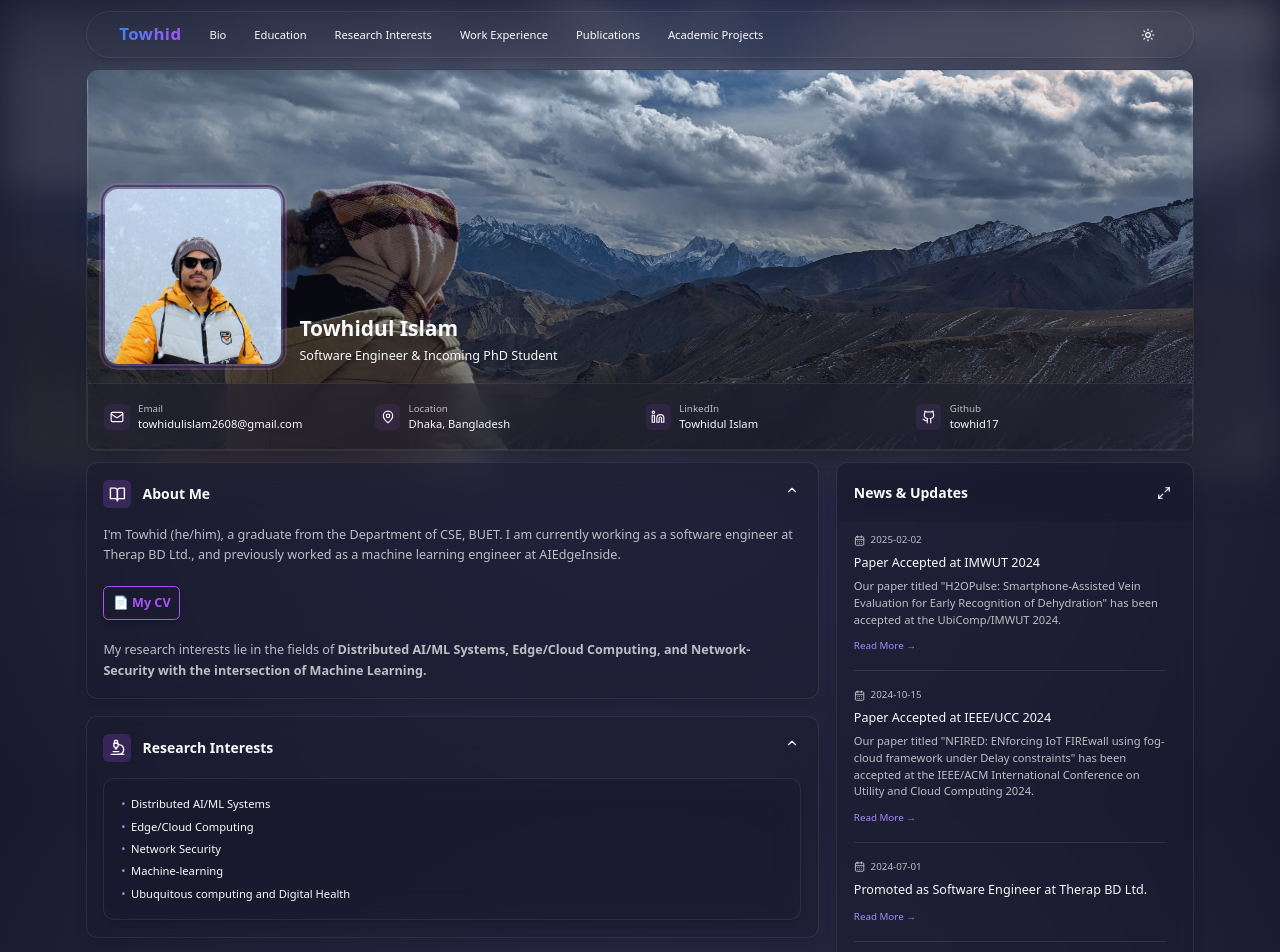
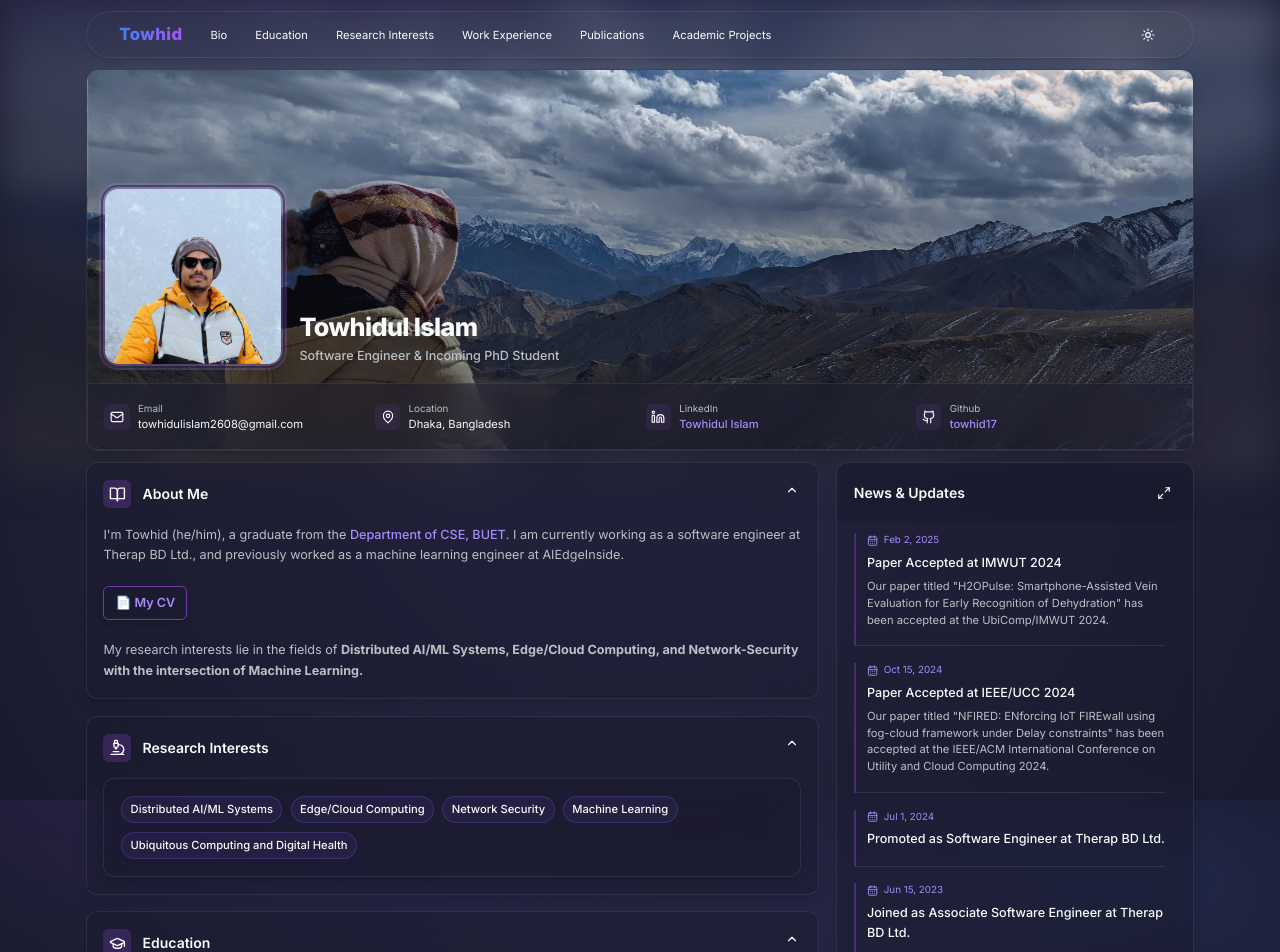
Before and after one commit to towhid17/towhid17.github.io, a React (Vite) app: page / in a window 1280 px wide. Shown: the top 952 px of the page. Built offline with nearby package versions, Linux system fonts and the light colour scheme.

Commit message:
Improve design: typography, chips, timeline news, fixes

```diff
--- a/index.html
+++ b/index.html
@@ -4,7 +4,11 @@
     <meta charset="UTF-8" />
     <link rel="icon" type="image/svg+xml" href="/images/profile/icon.png" />
     <meta name="viewport" content="width=device-width, initial-scale=1.0" />
-    <title>Towhid</title>
+    <meta name="description" content="Towhidul Islam — Software Engineer & Incoming PhD Student. Research interests: Distributed AI/ML Systems, Edge/Cloud Computing, and Network Security." />
+    <title>Towhidul Islam — Software Engineer & Researcher</title>
+    <link rel="preconnect" href="https://fonts.googleapis.com" />
+    <link rel="preconnect" href="https://fonts.gstatic.com" crossorigin />
+    <link href="https://fonts.googleapis.com/css2?family=Inter:wght@400;500;600;700;800&display=swap" rel="stylesheet" />
     <base href="/" />
   </head>
   <body>
--- a/src/components/bio/BioCard.tsx
+++ b/src/components/bio/BioCard.tsx
@@ -4,11 +4,11 @@ export function BioCard() {
   return (
     <div className="space-y-4">
       <p className="text-secondary leading-relaxed text-lg">
-        I'm Towhid (he/him), a graduate from the <a href="https://cse.buet.ac.bd/">Department of CSE, BUET</a>. I am currently working as a software engineer at Therap BD Ltd.,
+        I'm Towhid (he/him), a graduate from the <a className="inline-link" href="https://cse.buet.ac.bd/" target="_blank" rel="noopener noreferrer">Department of CSE, BUET</a>. I am currently working as a software engineer at Therap BD Ltd.,
         and previously worked as a machine learning engineer at AIEdgeInside.
         <br/><br/>
         <a href="https://drive.google.com/file/d/15F8HXNFatHYtv_3mXzWnAKS58jDBpYPy/view?usp=sharing" target="_blank" rel="noopener noreferrer"
-        className="inline-flex items-center gap-2 border border-purple-500 text-purple-500 hover:bg-purple-500 hover:text-white font-semibold px-3 py-2 rounded-lg shadow-md backdrop-blur-md transition duration-300">
+        className="inline-flex items-center gap-2 border border-purple-500/60 text-accent hover:bg-purple-500 hover:text-white font-semibold px-4 py-2 rounded-lg shadow-md backdrop-blur-md transition duration-300">
         📄 My CV
       </a>
         <br/><br/>
--- a/src/components/news/NewsCard.tsx
+++ b/src/components/news/NewsCard.tsx
@@ -48,6 +48,14 @@ const newsItems: NewsItem[] = [
   },
 ];
 
+function formatDate(date: string): string {
+  return new Date(date).toLocaleDateString('en-US', {
+    year: 'numeric',
+    month: 'short',
+    day: 'numeric',
+  });
+}
+
 export function NewsCard() {
   return (
     <ExpandableCard title="News & Updates">
@@ -56,22 +64,26 @@ export function NewsCard() {
           {[...newsItems].reverse().map((item) => (
             <div
               key={item.id}
-              className="group border-b border-white/10 last:border-0 pb-6 last:pb-0"
+              className="group relative pl-4 border-l-2 border-purple-500/30 hover:border-purple-500/70 transition-colors border-b border-b-white/10 last:border-b-0 pb-6 last:pb-0"
             >
-              <div className="flex items-center gap-2 text-sm text-secondary mb-2">
+              <div className="flex items-center gap-2 text-sm text-accent mb-2">
                 <CalendarDays className="w-4 h-4" />
-                <time>{item.date}</time>
+                <time>{formatDate(item.date)}</time>
               </div>
-              <h3 className="text-lg font-medium text-primary group-hover:text-secondary transition-colors">
+              <h3 className="text-lg font-medium text-primary">
                 {item.title}
               </h3>
-              <p className="text-secondary mt-2 mb-3">{item.description}</p>
-              <a
-                href={item.link}
-                className="inline-flex items-center text-accent hover:text-primary text-sm"
-              >
-                Read More →
-              </a>
+              {item.description && (
+                <p className="text-secondary mt-2">{item.description}</p>
+              )}
+              {item.link && item.link !== '#' && (
+                <a
+                  href={item.link}
+                  className="inline-link mt-3 inline-flex items-center text-sm"
+                >
+                  Read More →
+                </a>
+              )}
             </div>
           ))}
         </div>
--- a/src/components/profile/ProfileImage.tsx
+++ b/src/components/profile/ProfileImage.tsx
@@ -19,7 +19,7 @@ export function ProfileImage({ src, alt }: ProfileImageProps) {
         <img
           src={src}
           alt={alt}
-          className="w-64 h-64 rounded-xl object-cover border-2 border-purple-400/30 transition-transform duration-300 group-hover:scale-105"
+          className="w-40 h-40 md:w-64 md:h-64 rounded-xl object-cover border-2 border-purple-400/30 shadow-lg transition-transform duration-300 group-hover:scale-105"
         />
         <div className="absolute inset-0 rounded-xl ring-2 ring-purple-400/20 ring-offset-2 ring-offset-[var(--glass-bg)] transition-opacity duration-300 group-hover:ring-purple-400/40" />
       </div>
--- a/src/components/research/ResearchInterests.tsx
+++ b/src/components/research/ResearchInterests.tsx
@@ -1,22 +1,22 @@
 
 const interests = [
-'Distributed AI/ML Systems',
-'Edge/Cloud Computing',
-'Network Security',
-'Machine-learning',
-'Ubuquitous computing and Digital Health'
+  'Distributed AI/ML Systems',
+  'Edge/Cloud Computing',
+  'Network Security',
+  'Machine Learning',
+  'Ubiquitous Computing and Digital Health',
 ];
 
 export function ResearchInterests() {
   return (
     <div className="glass-card-2 p-6">
-      <ul className="space-y-2 text-primary list-inside">
+      <div className="flex flex-wrap gap-3">
         {interests.map((interest) => (
-          <li key={interest} className="flex items-center gap-2 before:content-['•'] before:text-accent">
-            <span>{interest}</span>
-          </li>
+          <span key={interest} className="chip text-base">
+            {interest}
+          </span>
         ))}
-      </ul>
+      </div>
     </div>
   );
 }
--- a/src/components/resume/Header.tsx
+++ b/src/components/resume/Header.tsx
@@ -18,8 +18,8 @@ export function Header() {
             />
 
             <div className="text-left md:text-left">
-              <h1 className="text-3xl font-bold mb-2">Towhidul Islam</h1>
-              <p className="text-primary text-lg">Software Engineer & Incoming PhD Student</p>
+              <h1 className="text-3xl md:text-4xl font-extrabold tracking-tight mb-2">Towhidul Islam</h1>
+              <p className="text-secondary text-lg font-medium">Software Engineer &amp; Incoming PhD Student</p>
             </div>
           </div>
 
@@ -28,9 +28,9 @@ export function Header() {
                 <div className="grid grid-cols-1 md:grid-cols-2 lg:grid-cols-4 gap-4">
                   <ContactItem icon={Mail} label="Email" value="towhidulislam2608@gmail.com" />
                   <ContactItem icon={MapPin} label="Location" value="Dhaka, Bangladesh" />
-                  <ContactItem icon={Linkedin} label="LinkedIn" value=<a href='https://www.linkedin.com/in/towhidul-islam--/' target='_blank'>Towhidul Islam</a> />
+                  <ContactItem icon={Linkedin} label="LinkedIn" value={<a className="inline-link" href="https://www.linkedin.com/in/towhidul-islam--/" target="_blank" rel="noopener noreferrer">Towhidul Islam</a>} />
 
-                  <ContactItem icon={Github} label="Github" value=<a href='https://github.com/towhid17' target='_blank'>towhid17</a> />
+                  <ContactItem icon={Github} label="Github" value={<a className="inline-link" href="https://github.com/towhid17" target="_blank" rel="noopener noreferrer">towhid17</a>} />
                 </div>
             </div>
 
--- a/src/components/work/WorkExperienceSection.tsx
+++ b/src/components/work/WorkExperienceSection.tsx
@@ -15,7 +15,7 @@ export function WorkExperienceSection() {
           company="Therap BD Ltd."
           period="July 2023-Present"
           description="This software service serves people with disabilities in the USA and Canada. I work in software development with Spring Framework, Oracle Cloud Infrastructure (OCI), JSP, Oracle DB, and REACT."
-          technologies={["Spring", "Oracle DB", "Oracle Cloud Infracture", "React"]}
+          technologies={["Spring", "Oracle DB", "Oracle Cloud Infrastructure", "React"]}
         />
 
         <WorkExperienceCard
--- a/src/styles/background.css
+++ b/src/styles/background.css
@@ -16,19 +16,29 @@
 @layer base {
   html {
     font-size: 70%; /* Makes text & layout smaller without distortion */
+    scroll-behavior: smooth;
   }
 
   body {
     @apply min-h-screen;
 
-    /* Zoom effect */
-    /* transform: scale(0.8);
-    transform-origin: top left;
-    width: 125%; */
+    font-family: 'Inter', ui-sans-serif, system-ui, -apple-system, 'Segoe UI', sans-serif;
+    -webkit-font-smoothing: antialiased;
+    text-rendering: optimizeLegibility;
 
     /* Background */
     background-color: var(--gradient-start);
     background-image:
+      radial-gradient(
+        ellipse 80% 50% at 20% -10%,
+        var(--bg-accent-1) 0%,
+        transparent 60%
+      ),
+      radial-gradient(
+        ellipse 60% 40% at 90% 10%,
+        var(--bg-accent-2) 0%,
+        transparent 60%
+      ),
       radial-gradient(
         circle at center,
         var(--gradient-middle) 0%,
@@ -37,4 +47,9 @@
     background-attachment: fixed;
     background-size: cover;
   }
+
+  /* Anchored sections shouldn't hide under the sticky navbar */
+  [id] {
+    scroll-margin-top: 6rem;
+  }
 }
--- a/src/styles/components.css
+++ b/src/styles/components.css
@@ -37,28 +37,23 @@
 
   .glass-card::before {
     content: "";
-    @apply absolute bg-[var(--glass-bg)] opacity-90 pointer-events-none;
+    @apply absolute pointer-events-none;
     bottom: 0;
     left: 0;
-    width: 0px;
-    height: 0px;
-    border-radius: 10%;
-    transition:
-      width 0.7s ease-in-out,
-      height 0.7s ease-in-out,
-      border-radius 0.7s ease-in-out,
-      /* opacity 0.7s ease-in-out; */
+    width: 0%;
+    height: 3px;
+    border-radius: 0;
+    background: linear-gradient(90deg, rgba(139, 92, 246, 0.7), rgba(59, 130, 246, 0.5));
+    transition: width 0.5s ease-in-out;
   }
 
   .glass-card:hover::before {
     width: 100%;
-    height: 10px;
-    border-radius: 0;
-    opacity: 0.9;
   }
 
   .glass-card:hover {
-    @apply border-white/15 shadow-xl;
+    @apply shadow-xl;
+    border-color: rgba(139, 92, 246, 0.35);
   }
 
 
@@ -68,11 +63,37 @@
   }
 
   .glass-card-2:hover {
-    @apply border-white/15 shadow-xl;
+    @apply shadow-xl;
+    border-color: rgba(139, 92, 246, 0.35);
   }
 
   .nav-link {
-    @apply px-4 py-2 rounded-lg hover:bg-white/10 transition-colors;
+    @apply px-4 py-2 rounded-lg transition-colors;
+  }
+
+  .nav-link:hover {
+    background: rgba(139, 92, 246, 0.12);
+    color: var(--text-accent);
+  }
+
+  .inline-link {
+    color: var(--text-accent);
+    @apply font-medium underline decoration-transparent underline-offset-4 transition-colors;
+  }
+
+  .inline-link:hover {
+    text-decoration-color: currentColor;
+  }
+
+  .chip {
+    @apply px-3 py-1.5 rounded-full text-sm font-medium border transition-colors;
+    background: rgba(139, 92, 246, 0.08);
+    border-color: rgba(139, 92, 246, 0.25);
+    color: var(--text-primary);
+  }
+
+  .chip:hover {
+    background: rgba(139, 92, 246, 0.18);
   }
 
   .expanded-card {
--- a/src/styles/variables.css
+++ b/src/styles/variables.css
@@ -45,6 +45,10 @@
 
     --glass-bg-2: rgba(255, 255, 255, 0.01);
 
+    /* Ambient background accents */
+    --bg-accent-1: rgba(129, 90, 240, 0.10);
+    --bg-accent-2: rgba(56, 130, 246, 0.08);
+
     /* Scrollbar */
     --scrollbar-track: rgba(200, 200, 200, 0.5);
     --scrollbar-thumb: rgba(147, 51, 234, 0.3);
@@ -68,6 +72,10 @@
 
     --glass-bg-2: rgba(26, 26, 46, 0.01);
 
+    /* Ambient background accents */
+    --bg-accent-1: rgba(139, 92, 246, 0.14);
+    --bg-accent-2: rgba(59, 130, 246, 0.10);
+
     /* Scrollbar */
     --scrollbar-track: rgba(30, 30, 60, 0.5);
     --scrollbar-thumb: rgba(147, 51, 234, 0.3);
```
Also changed, not shown: src/components/footer/Footer.tsx (+12 -8 lines), src/components/work/WorkExperienceCard.tsx (+7 -13 lines), 2 other files (tests, documents, lock files or other folders).
